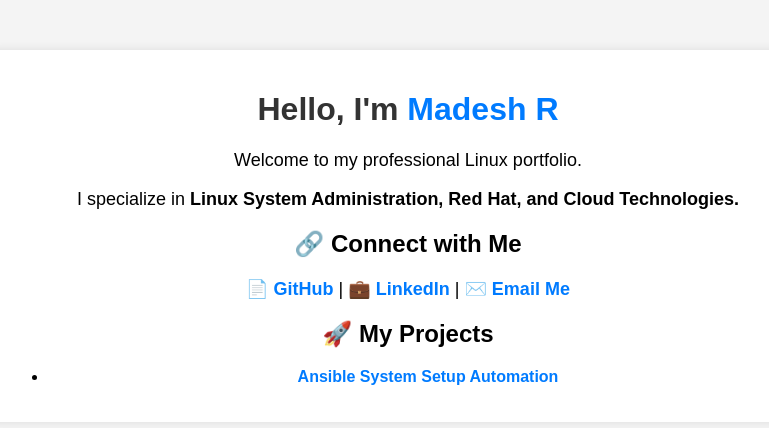
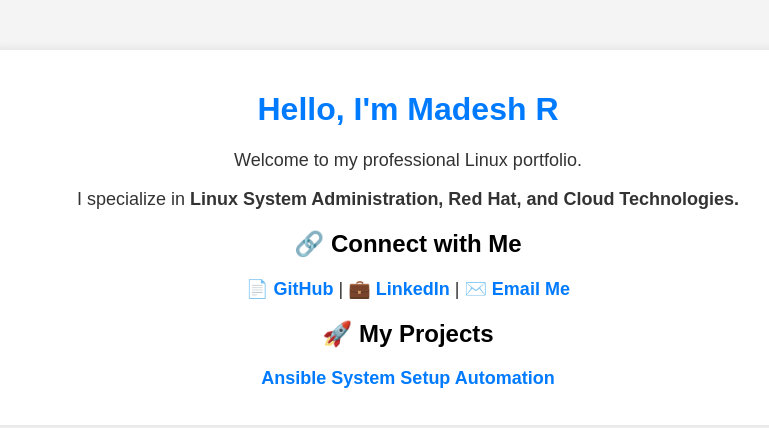
Before and after one commit to MADESH-R/MADESH-R.github.io, a plain HTML site: page index.html in a window 1280 px wide. Shown: the whole page, without its empty margins (232-1001 px from the left). Drawn offline with Linux system fonts and the light colour scheme.

Commit message:
Updated portfolio content with full HTML

```diff
--- a/index.html
+++ b/index.html
@@ -21,15 +21,24 @@
             border-radius: 10px;
         }
         h1 {
-            color: #333;
+            color: #007BFF;
         }
         p {
             font-size: 18px;
+            color: #333;
         }
         a {
             color: #007BFF;
             text-decoration: none;
             font-weight: bold;
+        }
+        ul {
+            list-style: none;
+            padding: 0;
+        }
+        li {
+            font-size: 18px;
+            margin: 10px 0;
         }
     </style>
 </head>
@@ -50,7 +59,6 @@
         <h2>🚀 My Projects</h2>
         <ul>
             <li><a href="https://github.com/MADESH-R/ansible-system-setup" target="_blank">Ansible System Setup Automation</a></li>
-            <!-- Add more projects here -->
         </ul>
     </div>
 
```
